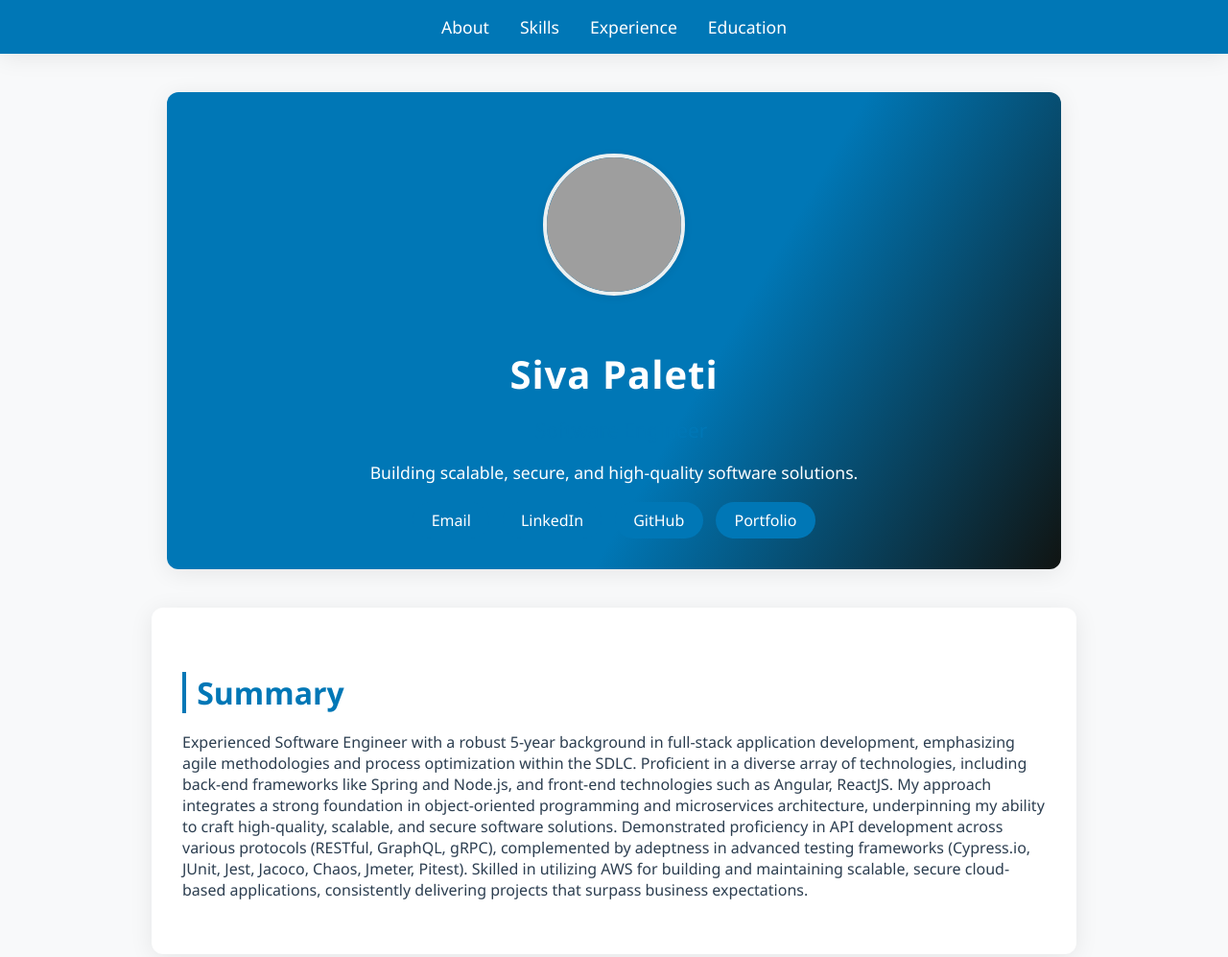
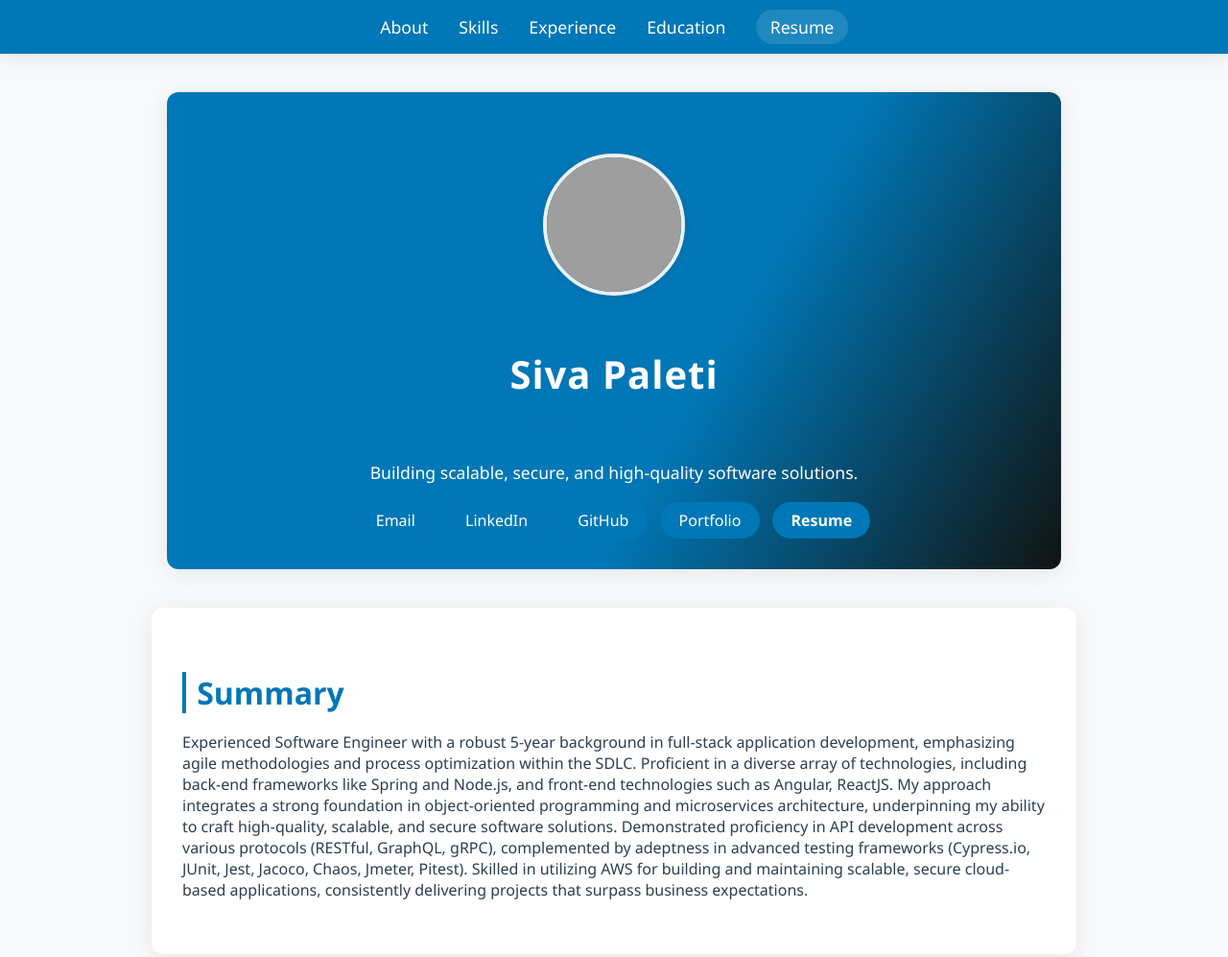
Before and after one commit to sivapaleti-2105/My-Portfolio, a plain HTML site: page index.html in a window 1280 px wide. Shown: the top 997 px of the page at 96% size. Drawn offline with Linux system fonts and the light colour scheme; grey boxes are pictures that could not be loaded.

Commit message:
Add Resume nav item and styled resume button

```diff
--- a/index.html
+++ b/index.html
@@ -16,6 +16,7 @@
             <li><a href="#skills">Skills</a></li>
             <li><a href="#experience">Experience</a></li>
             <li><a href="#education">Education</a></li>
+            <li><a class="nav-resume" href="assets/resume/Siva_Paleti_Resume.docx" download>Resume</a></li>
         </ul>
     </nav>
 
@@ -31,6 +32,8 @@
                 <a href="https://www.linkedin.com/in/sivapaleti/" target="_blank" rel="noopener noreferrer">LinkedIn</a>
                 <a href="https://github.com/sivapaleti-2105" target="_blank" rel="noopener noreferrer">GitHub</a>
                 <a href="#">Portfolio</a>
+                <!-- Resume download link: place your DOCX at assets/resume/Siva_Paleti_Resume.docx -->
+                <a class="resume-button" href="assets/resume/Siva_Paleti_Resume.docx" download>Resume</a>
             </div>
         </div>
     </section>
--- a/style.css
+++ b/style.css
@@ -91,6 +91,28 @@ nav a:hover {
 }
 .hero-links a:hover {
     background: #005f87;
+}
+
+/* Resume specific styles */
+.resume-button {
+    background: #ff7f50; /* coral to stand out */
+    color: #fff;
+    padding: 0.55rem 1.2rem;
+    border-radius: 22px;
+    font-weight: 600;
+}
+.resume-button:hover {
+    background: #e76b3f;
+}
+
+/* Nav resume link styled as a pill */
+.nav-resume {
+    background: rgba(255,255,255,0.12);
+    padding: 0.4rem 0.9rem;
+    border-radius: 18px;
+}
+.nav-resume:hover {
+    background: rgba(255,255,255,0.18);
 }
 
 /* Section Styles */
```
